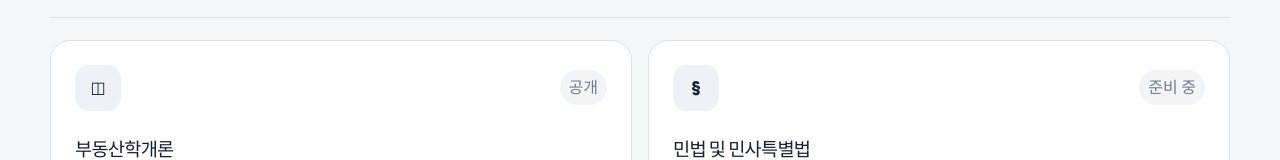
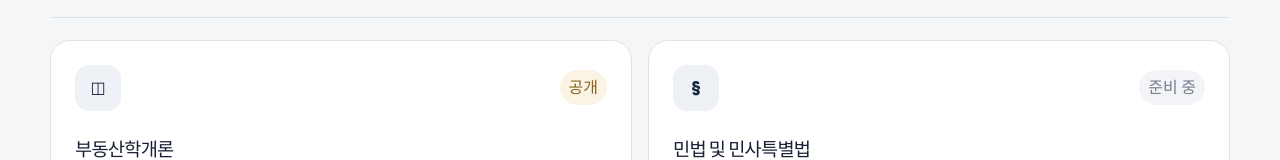
Before and after one commit to parkminhyun0/realtor-exam, a React (Vite) app: page / in a window 1280 px wide. Shown: the part 708-868 px from the top of the page. Built offline with nearby package versions, Linux system fonts and the light colour scheme.

Commit message:
fix: unify published subject status colors

```diff
--- a/src/App.jsx
+++ b/src/App.jsx
@@ -21,6 +21,8 @@ function openSubject(subject) {
 }
 
 function SubjectCard({ subject }) {
+  const isPublished = subject.status.includes('공개')
+
   return (
     <button
       className={`subject-card${subject.featured ? ' subject-card--featured' : ''}`}
@@ -30,7 +32,7 @@ function SubjectCard({ subject }) {
     >
       <span className="subject-card__topline">
         <span className="subject-card__icon" aria-hidden="true">{subject.icon}</span>
-        <span className={`status-pill${subject.featured ? ' status-pill--active' : ''}`}>{subject.status}</span>
+        <span className={`status-pill${isPublished ? ' status-pill--active' : ''}`}>{subject.status}</span>
       </span>
       <span className="subject-card__title">{subject.title}</span>
       <span className="subject-card__description">{subject.description}</span>
```
